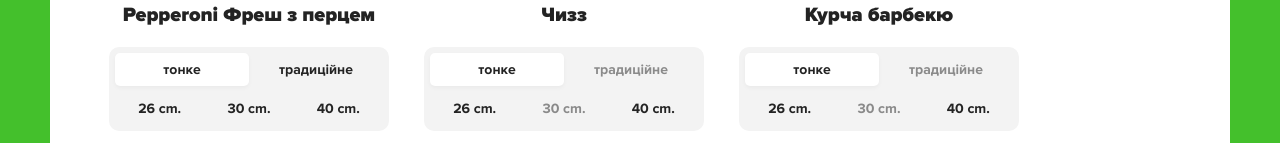
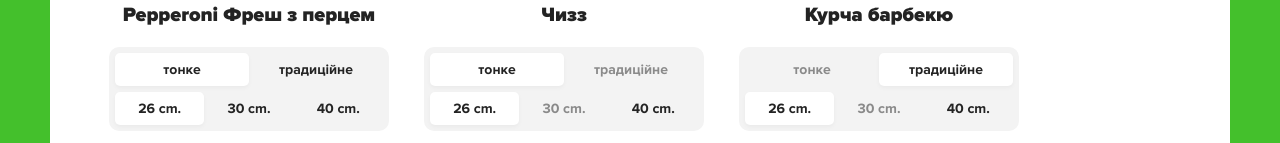
Before and after one commit to vbasoon/Store-Pizza-React, a React (Create React App) app: page / in a window 1280 px wide. Shown: the part 566-709 px from the top of the page. Built offline with nearby package versions, Linux system fonts and the light colour scheme; data requests are answered from the project's data file.

Commit message:
get object

```diff
--- a/public/db.json
+++ b/public/db.json
@@ -37,7 +37,7 @@
          "imageUrl": "https://dodopizza.azureedge.net/static/Img/Products/Pizza/ru-RU/6652fec1-04df-49d8-8744-232f1032c44b.jpg",
          "name": "Курча барбекю",
          "types": [
-            0
+            1
          ],
          "sizes": [
             26,
--- a/src/components/Products/PizzaBlock.jsx
+++ b/src/components/Products/PizzaBlock.jsx
@@ -9,7 +9,7 @@ const PizzaBlock = (props) => {
    const typesNames = ['тонке', 'традиційне'];
    const availableSizes = [26, 30, 40];
    const [activeType, setActiveType] = React.useState(props.types[0]);
-   const [activeSize, setActiveSize] = React.useState(props.sizes[0]);
+   const [activeSize, setActiveSize] = React.useState(0);
 
    //if (props.isLoading) {
    //   return <LoadingBlock />;
--- a/src/pages/Home.jsx
+++ b/src/pages/Home.jsx
@@ -4,6 +4,7 @@ import { Categories, SortBlock, PizzaBlock, PizzaLoadingBlock } from "../compone
 import { useSelector, useDispatch } from "react-redux";
 import { setCategory, setSortBy } from '../redux/actions/filters'
 import { fetchItems } from "../redux/actions/items";
+import { addProductToCart } from '../redux/actions/cart';
 
 const categories = ["М'ясні", "Вегетаріанські", "Гриль", "Гострі", "Закриті"];
 
@@ -39,6 +40,9 @@ const Home = () => {
     dispatch(setSortBy(type));
   }, []);
 
+  const addProductToCart = obj => {
+    console.log(obj);
+  }
 
   return (
     <div>
@@ -55,7 +59,7 @@ const Home = () => {
         <div className="content__items">
           {isLoaded
             ? items.map((obj) => (
-              <PizzaBlock onClickAddProduct={(obj) => console.log(obj)} key={obj.id} {...obj} isLoaded={true} />
+              <PizzaBlock onClickAddProduct={addProductToCart} key={obj.id} {...obj} isLoaded={true} />
             ))
             : Array(12)
               .fill(0)
```
